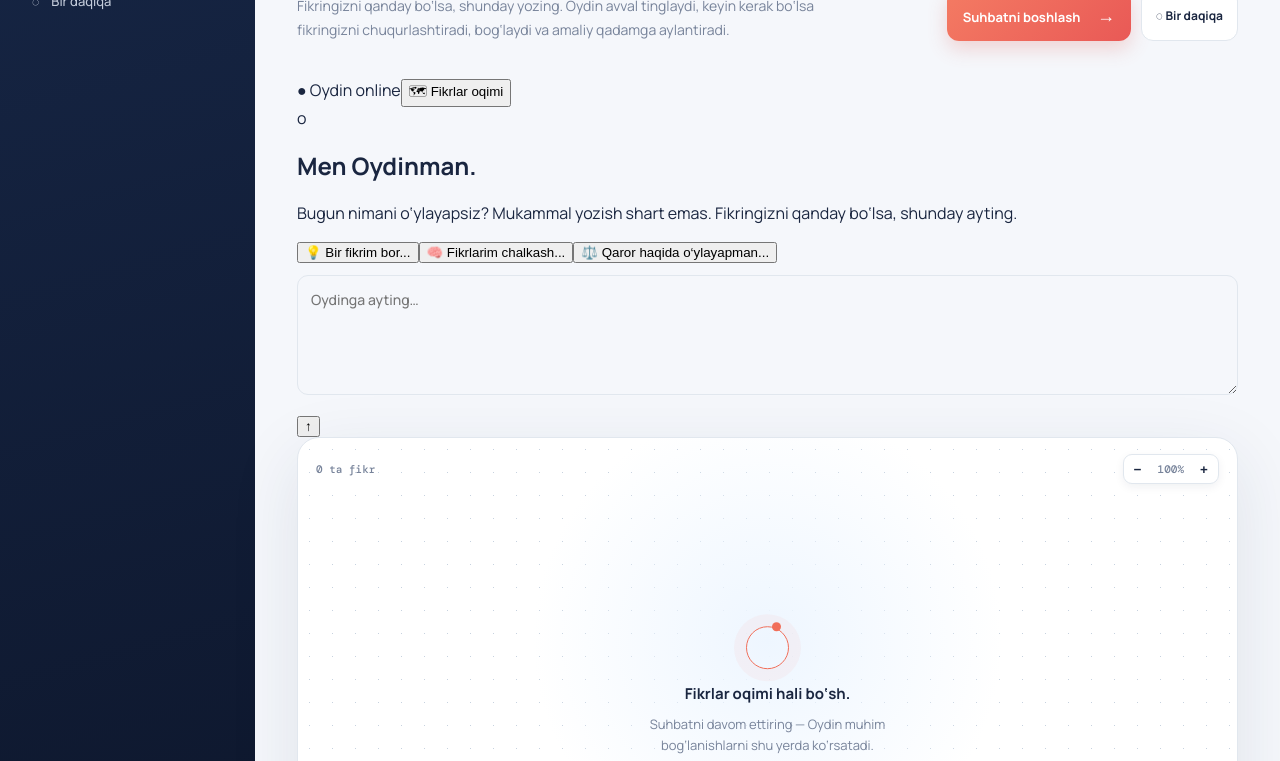
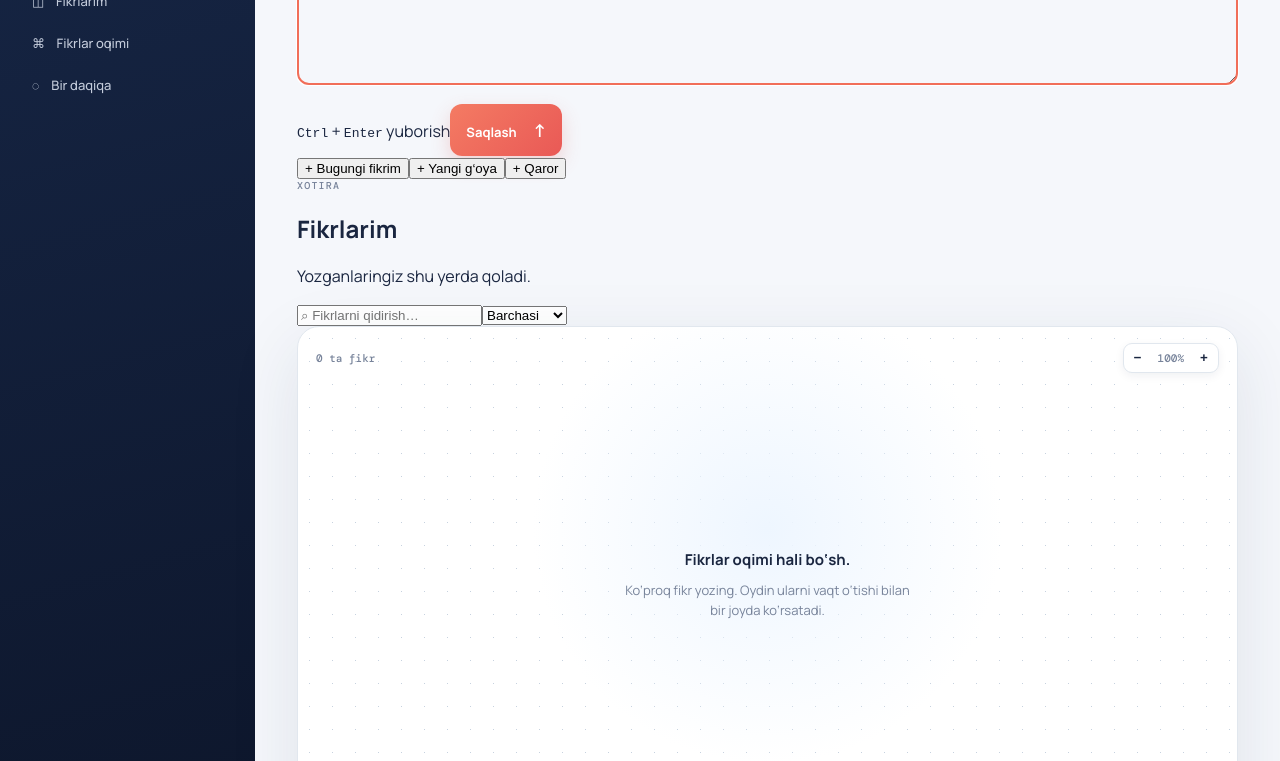
Before and after one commit to alisher-ds/oydin-uz, a plain HTML site: page index.html in a window 1280 px wide. Shown: the part 252-1013 px from the top of the page. Drawn offline with nearby package versions, Linux system fonts and the light colour scheme; a web font is replaced by a local one.

Commit message:
product: remove chat-first UX and make thought capture the core

```diff
--- a/index.html
+++ b/index.html
@@ -1,18 +1,12 @@
 <!doctype html>
 <html lang="uz">
 <head>
-<meta charset="UTF-8"><meta name="viewport" content="width=device-width,initial-scale=1"><meta name="theme-color" content="#101b2f"><meta name="description" content="Oydin — fikrlaringizni yaxshiroq tushunish, bog‘lash va amaliy qadamga aylantirish uchun AI hamroh."><meta name="robots" content="index,follow"><title>Oydin — fikrlaringizga aniqlik</title><link rel="icon" href="favicon.svg" type="image/svg+xml"><link rel="stylesheet" href="style.css"><link rel="stylesheet" href="enhancements.css">
-</head>
-<body>
-<div class="app-shell">
-<aside class="sidebar"><a class="brand" href="#"><span class="brand-mark">o</span> oydin</a><button class="new-map" id="newMap" type="button">+ Yangi suhbat</button><nav><button class="nav-item active" type="button"><span>✦</span> Oydin bilan suhbat</button><button class="nav-item" id="openMinute" type="button"><span>◌</span> Bir daqiqa</button></nav><div class="sidebar-bottom"><p>Oydin fikrlaringizni tinglaydi va ularni mantiqiy oqimga aylantiradi.</p><span class="local-badge">● Lokal ma’lumotlar</span></div></aside>
-<main>
-<header><div><p class="eyebrow">OYDIN AI</p><input id="mapTitle" value="Bugungi suhbat" aria-label="Suhbat nomi"></div><div class="header-actions"><button class="theme-toggle" id="themeToggle" type="button" aria-label="Tungi rejim">☼ ☾</button><span class="save-status" id="saveStatus">Saqlangan</span><button class="icon-button" id="help" type="button">?</button></div></header>
-<section class="intro"><div><p class="eyebrow">FIKRLASH UCHUN JOY</p><h1>Oydin bilan <em>gaplashing.</em></h1><p>Fikringizni qanday bo‘lsa, shunday yozing. Oydin avval tinglaydi, keyin kerak bo‘lsa fikringizni chuqurlashtiradi, bog‘laydi va amaliy qadamga aylantiradi.</p></div><div class="hero-actions"><button class="primary" id="startChat" type="button">Suhbatni boshlash <span>→</span></button><button class="ghost" id="openMinuteHero" type="button">◌ Bir daqiqa</button></div></section>
-<section class="chat-shell"><div class="chat-top"><span id="chatState">● Oydin online</span><button id="showFlow" type="button">🗺 Fikrlar oqimi</button></div><div class="chat-messages" id="chatMessages"><div class="welcome"><div class="welcome-mark">o</div><h2>Men Oydinman.</h2><p>Bugun nimani o‘ylayapsiz? Mukammal yozish shart emas. Fikringizni qanday bo‘lsa, shunday ayting.</p><div class="starter-chips"><button type="button" data-starter="Bir fikrim bor, lekin uni qanday rivojlantirishni bilmayapman.">💡 Bir fikrim bor...</button><button type="button" data-starter="Bugun boshimda juda ko‘p narsa bor, tartiblab olishim kerak.">🧠 Fikrlarim chalkash...</button><button type="button" data-starter="Bir muhim qaror oldidaman va uni yaxshiroq o‘ylab chiqmoqchiman.">⚖️ Qaror haqida o‘ylayapman...</button></div></div></div><form class="chat-input" id="chatForm"><textarea id="chatInput" rows="1" maxlength="1800" placeholder="Oydinga ayting…" required></textarea><button type="submit" aria-label="Yuborish">↑</button></form></section>
-<section class="workspace hidden" id="flowWorkspace" aria-label="Fikrlar oqimi"><div class="canvas-toolbar"><span id="count">0 ta fikr</span><div><button id="zoomOut" type="button">−</button><span id="zoom">100%</span><button id="zoomIn" type="button">+</button></div></div><svg class="connections" id="connections"></svg><div class="flow-bar" id="flowBar"><span class="flow-icon">✦</span><span id="flowText">Suhbat davomida Oydin muhim fikrlarni ajratadi.</span><button id="findStep" type="button">Keyingi qadam →</button></div><div class="canvas" id="canvas"><div class="empty-state" id="emptyState"><span class="empty-orbit"></span><strong>Fikrlar oqimi hali bo‘sh.</strong><p>Suhbatni davom ettiring — Oydin muhim bog‘lanishlarni shu yerda ko‘rsatadi.</p></div></div></section>
+<meta charset="UTF-8"><meta name="viewport" content="width=device-width,initial-scale=1"><meta name="theme-color" content="#101b2f"><meta name="description" content="Oydin — fikrlaringizni tez saqlash, tartiblash va vaqt o‘tishi bilan bog‘lash uchun shaxsiy fikr maydoni."><meta name="robots" content="index,follow"><title>Oydin — Fikrlaringiz uchun joy</title><link rel="icon" href="favicon.svg" type="image/svg+xml"><link rel="stylesheet" href="style.css"><link rel="stylesheet" href="enhancements.css"></head>
+<body><div class="app-shell">
+<aside class="sidebar"><a class="brand" href="#"><span class="brand-mark">o</span> oydin</a><button class="new-map" id="newMap" type="button">+ Yangi sahifa</button><nav><button class="nav-item active" id="navCapture" type="button"><span>✎</span> Fikr yozish</button><button class="nav-item" id="navThoughts" type="button"><span>◫</span> Fikrlarim</button><button class="nav-item" id="navFlow" type="button"><span>⌘</span> Fikrlar oqimi</button><button class="nav-item" id="openMinute" type="button"><span>◌</span> Bir daqiqa</button></nav><div class="sidebar-bottom"><p>Oydin — fikrlaringiz yo‘qolib ketmasligi uchun oddiy va sokin joy.</p><span class="local-badge">● Lokal saqlanadi</span></div></aside>
+<main><header><div><p class="eyebrow">OYDIN</p><input id="mapTitle" value="Bugungi fikrlar" aria-label="Sahifa nomi"></div><div class="header-actions"><button class="theme-toggle" id="themeToggle" type="button">☼ ☾</button><span class="save-status" id="saveStatus">Saqlangan</span><button class="icon-button" id="help" type="button">?</button></div></header>
+<section class="capture" id="captureView"><div class="capture-inner"><p class="eyebrow">FIKRINGIZ UCHUN JOY</p><h1>Hozir nimani <em>o‘ylayapsiz?</em></h1><p class="subline">Mukammal yozish shart emas. Bir jumla bo‘lsa ham yozing — Oydin uni saqlab qo‘yadi.</p><form class="capture-form" id="chatForm"><textarea id="chatInput" maxlength="5000" placeholder="Fikringizni shu yerga yozing…" autofocus required></textarea><div class="capture-bottom"><span><kbd>Ctrl</kbd> + <kbd>Enter</kbd> yuborish</span><button class="primary" type="submit">Saqlash <span>↑</span></button></div></form><div class="quick-ideas"><button type="button" data-starter="Bugun men bir narsani tushundim: ">+ Bugungi fikrim</button><button type="button" data-starter="Menda yangi g‘oya bor: ">+ Yangi g‘oya</button><button type="button" data-starter="Men bir qaror haqida o‘ylayapman: ">+ Qaror</button></div></div></section>
+<section class="thoughts-view hidden" id="thoughtsView"><div class="view-heading"><div><p class="eyebrow">XOTIRA</p><h2>Fikrlarim</h2><p>Yozganlaringiz shu yerda qoladi.</p></div><div class="thought-tools"><input id="searchThoughts" placeholder="⌕ Fikrlarni qidirish…"><select id="filterThoughts"><option value="all">Barchasi</option><option value="idea">G‘oyalar</option><option value="goal">Maqsadlar</option><option value="task">Vazifalar</option><option value="decision">Qarorlar</option><option value="question">Savollar</option><option value="thought">Fikrlar</option></select></div></div><div id="thoughtList" class="thought-list"></div></section>
+<section class="workspace hidden" id="flowWorkspace" aria-label="Fikrlar oqimi"><div class="canvas-toolbar"><span id="count">0 ta fikr</span><div><button id="zoomOut" type="button">−</button><span id="zoom">100%</span><button id="zoomIn" type="button">+</button></div></div><div class="canvas" id="canvas"><div class="empty-state" id="emptyState"><strong>Fikrlar oqimi hali bo‘sh.</strong><p>Ko‘proq fikr yozing. Oydin ularni vaqt o‘tishi bilan bir joyda ko‘rsatadi.</p></div></div></section>
 </main></div>
-<dialog id="minuteDialog" class="minute-dialog"><button class="minute-close" id="closeMinute" type="button">← Oydinga qaytish</button><iframe src="birdaqiqa/index.html" title="Bir daqiqa"></iframe></dialog>
-<dialog id="helpDialog"><div class="help-content"><button class="close" id="closeHelp" type="button">×</button><p class="eyebrow">OYDIN</p><h2>Fikrni qanday yaxshilaydi?</h2><p>Oydin sizni oldindan belgilangan savollar bilan majburlamaydi. U suhbatni tushunadi, kerakli joyda savol beradi, muhim fikrlarni eslab bog‘laydi va suhbat oxirida ularni mantiqiy oqimga aylantiradi.</p></div></dialog>
-<script src="app.js" type="module"></script>
-</body></html>
+<dialog id="minuteDialog" class="minute-dialog"><button class="minute-close" id="closeMinute" type="button">← Oydinga qaytish</button><iframe src="birdaqiqa/index.html" title="Bir daqiqa"></iframe></dialog><dialog id="helpDialog"><div class="help-content"><button class="close" id="closeHelp" type="button">×</button><p class="eyebrow">OYDIN</p><h2>Oydin nima qiladi?</h2><p>Fikringizni tez yozasiz. Oydin uni lokal saqlaydi, tartiblaydi va vaqt o‘tishi bilan fikrlaringiz orasidagi oqimni ko‘rsatish uchun asos yaratadi. Hozircha AI yo‘q — Oydinning o‘z core tizimi mustaqil ishlaydi.</p></div></dialog><script src="app.js" type="module"></script></body></html>
```
